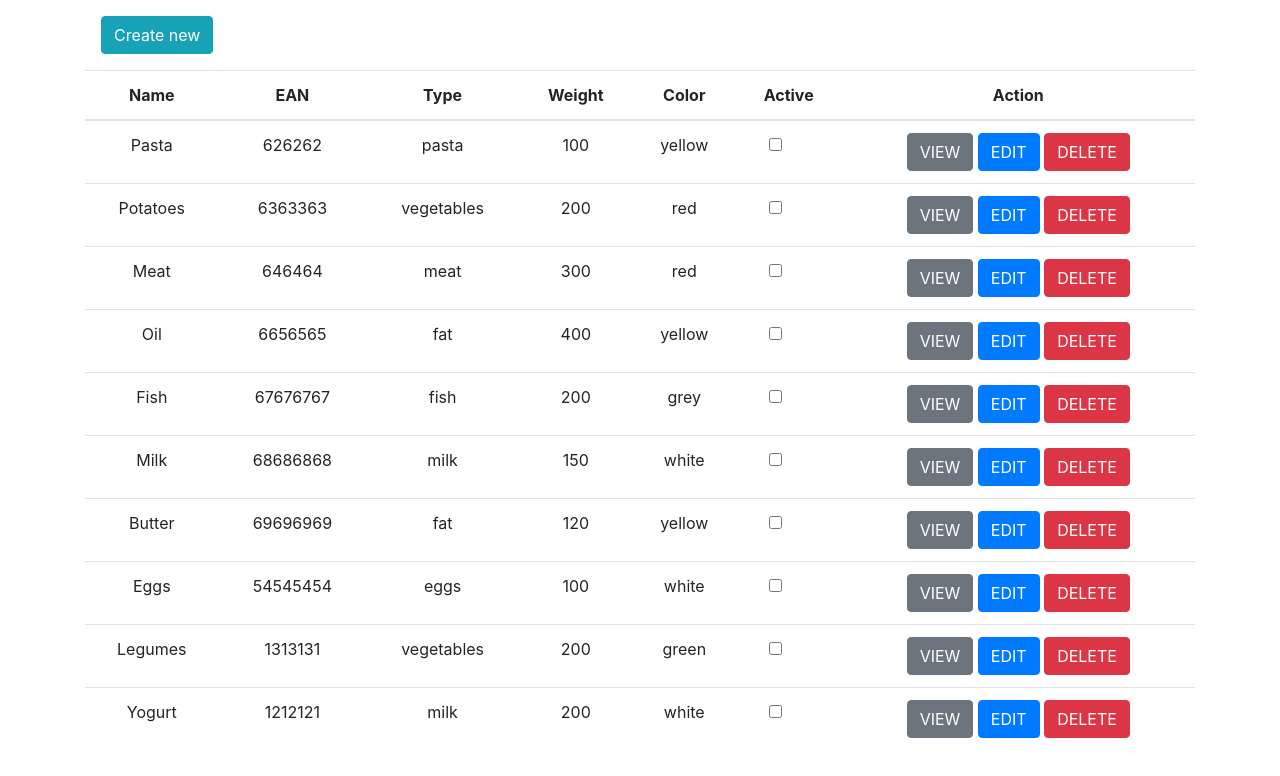
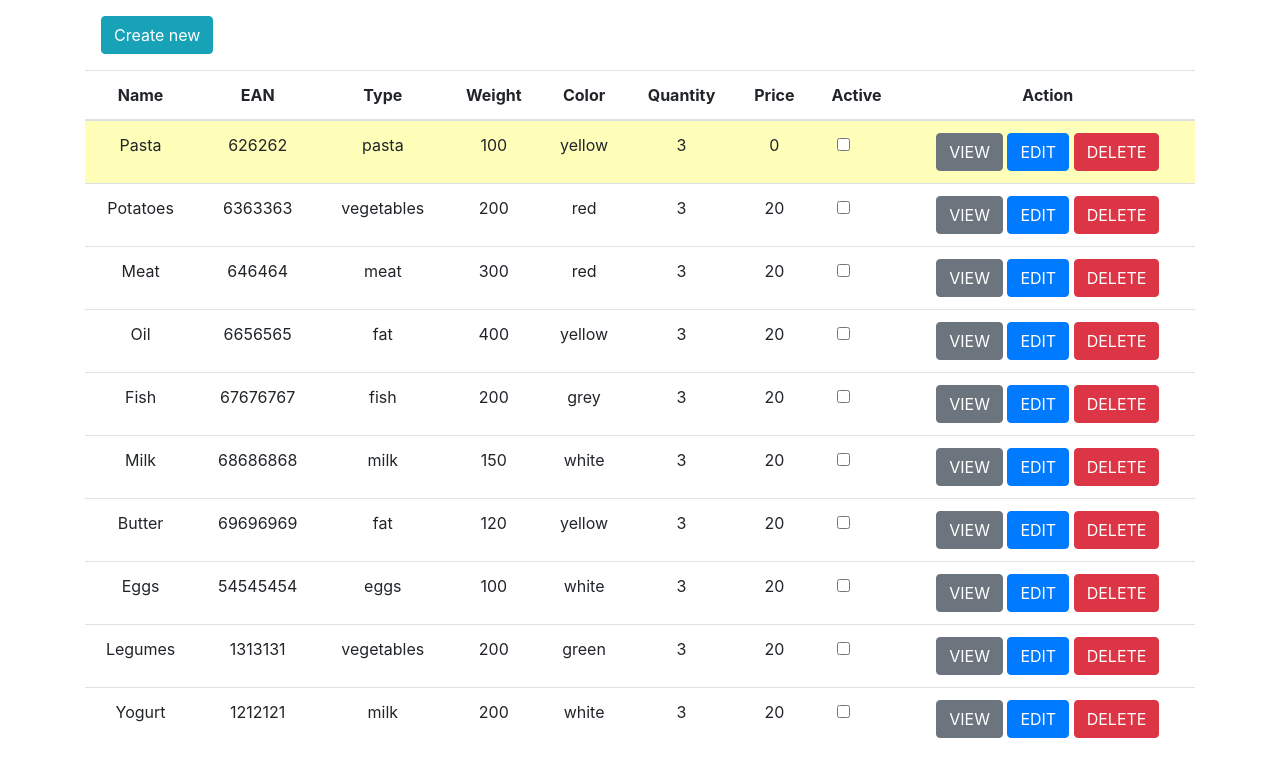
Before and after one commit to tomanomeike/talech-task, a React (Create React App) app: page /products in a window 1280 px wide. Shown: the top 776 px of the page. Built offline with nearby package versions, Linux system fonts and the light colour scheme.

Commit message:
add price and quantity

```diff
--- a/src/components/create/create.jsx
+++ b/src/components/create/create.jsx
@@ -17,6 +17,9 @@ const Create = props => {
     const type = e.target.type.value;
     const weight = e.target.weight.value;
     const color = e.target.color.value;
+    const quantity = e.target.quantity.value;
+    const price = e.target.price.value;
+
     const active =  e.target.active.checked;
 
     if (name === undefined || name=== null || name=== ''){
@@ -33,6 +36,12 @@ const Create = props => {
     }
     if (color === undefined || color=== null || color=== ''){
       errors.color ="*Color is required"
+    }
+    if (quantity === undefined || quantity=== null || quantity=== ''){
+      errors.quantity ="*Quantity is required"
+    }
+    if (price === undefined || price=== null || price=== ''){
+      errors.price ="*Price is required"
     }
 
 
@@ -54,6 +63,8 @@ const Create = props => {
       type,
       weight,
       color,
+      quantity,
+      price,
       active
     };
 
@@ -80,6 +91,12 @@ const Create = props => {
         <Form.Label htmlFor='name'>Color</Form.Label>
         <Form.Control type='text' name='color' />
         <div>{errors && errors.color && <span>{errors.color}</span>}</div>
+        <Form.Label htmlFor='name'>Quantity</Form.Label>
+        <Form.Control type='text' name='quantity' />
+        <div>{errors && errors.quantity && <span>{errors.quantity}</span>}</div>
+        <Form.Label htmlFor='name'>Price</Form.Label>
+        <Form.Control type='text' name='price' />
+        <div>{errors && errors.price && <span>{errors.price}</span>}</div>
         <div className='form-group form-check'>
           <input type='checkbox' className='form-check-input' name='active' />
           <Form.Label className='form-check-label' htmlFor='active'>
--- a/src/components/edit/edit.jsx
+++ b/src/components/edit/edit.jsx
@@ -14,6 +14,8 @@ const Edit = props => {
     type: '',
     weight: '',
     color: '',
+    quantity: '',
+    price: '',
     active: ''
   });
   const { getProductById } = useProducts();
@@ -91,6 +93,20 @@ const Edit = props => {
           onChange={onChange}
           value={inputValue.color}
         />
+         <Form.Label htmlFor='name'>Color</Form.Label>
+        <Form.Control
+          type='text'
+          name='quantity'
+          onChange={onChange}
+          value={inputValue.quantity}
+        />
+          <Form.Label htmlFor='name'>Color</Form.Label>
+        <Form.Control
+          type='text'
+          name='price'
+          onChange={onChange}
+          value={inputValue.price}
+        />
         <div className='form-group form-check'>
           <input
             type='checkbox'
--- a/src/components/item/item.css
+++ b/src/components/item/item.css
@@ -6,3 +6,6 @@
   .product.disabled td button{
     cursor: not-allowed;
   }
+  .item.highlighted{
+    background-color: #ffffb9;
+  }
--- a/src/components/item/item.jsx
+++ b/src/components/item/item.jsx
@@ -15,7 +15,10 @@ const Item = props => {
   return (
     <React.Fragment>
       <tr
-        className={props.product.checked ? 'product disabled' : 'product'}
+        className={
+          props.product.checked ? 'product disabled': 'product'
+          && props.product.price == 0 ? 'item highlighted': 'item '
+        }
         key={props.product.id}
       >
         <td>{props.product.name}</td>
@@ -23,6 +26,8 @@ const Item = props => {
         <td>{props.product.type}</td>
         <td>{props.product.weight}</td>
         <td>{props.product.color}</td>
+        <td>{props.product.quantity}</td>
+        <td>{props.product.price}</td>
         <td>
           <input
             className='form-check-input'
@@ -58,7 +63,6 @@ const Item = props => {
           </Button>
         </td>
       </tr>
-
     </React.Fragment>
   );
 };
--- a/src/components/list/list.jsx
+++ b/src/components/list/list.jsx
@@ -36,6 +36,8 @@ const List = () => {
                 <th>Type</th>
                 <th>Weight</th>
                 <th>Color</th>
+                <th>Quantity</th>
+                <th>Price</th>
                 <th>Active</th>
                 <th>Action</th>
               </tr>
--- a/src/components/show/show.css
+++ b/src/components/show/show.css
@@ -4,3 +4,7 @@
 p{
     font-weight: 600;
 }
+
+.item.highlighted{
+    background-color: ffffb9;
+}
--- a/src/components/show/show.jsx
+++ b/src/components/show/show.jsx
@@ -14,16 +14,19 @@ const Show = props => {
   }, [id]);
 
   return (
-    <div className='item'>
+    <div className={product.price==0 ? 'item highlighted' : 'item'}>
       <h3>{product.name}</h3>
       <p>EAN: {product.EAN}</p>
       <p>Type: {product.type}</p>
       <p>Weight: {product.weight}</p>
       <p>Color: {product.color}</p>
+      <p>quantity: {product.quantity}</p>
+      <p>price: {product.price}</p>
 
       <Link className='btn btn-primary mr-2' to={`/products/${id}/edit`}>
         Edit product
       </Link>
+
       <Button className='btn btn-danger' onClick={props.history.goBack}>
         <span>Cancel</span>
       </Button>
--- a/src/storage/client.jsx
+++ b/src/storage/client.jsx
@@ -15,6 +15,8 @@ storageClient.setData('products', [
     type: 'pasta',
     weight: '100',
     color: 'yellow',
+    quantity:3,
+    price:0,
     checked: false
   },
   {
@@ -24,6 +26,8 @@ storageClient.setData('products', [
     type: 'vegetables',
     weight: '200',
     color: 'red',
+    quantity:3,
+    price:20,
     checked: false
   },
   {
@@ -33,6 +37,8 @@ storageClient.setData('products', [
     type: 'meat',
     weight: '300',
     color: 'red',
+    quantity:3,
+    price:20,
     checked: false
   },
   {
@@ -42,6 +48,8 @@ storageClient.setData('products', [
     type: 'fat',
     weight: '400',
     color: 'yellow',
+    quantity:3,
+    price:20,
     checked: false
   },
   {
@@ -51,6 +59,8 @@ storageClient.setData('products', [
     type: 'fish',
     weight: '200',
     color: 'grey',
+    quantity:3,
+    price:20,
     checked: false
   },
   {
@@ -60,6 +70,8 @@ storageClient.setData('products', [
     type: 'milk',
     weight: '150',
     color: 'white',
+    quantity:3,
+    price:20,
     checked: false
   },
   {
@@ -69,6 +81,8 @@ storageClient.setData('products', [
     type: 'fat',
     weight: '120',
     color: 'yellow',
+    quantity:3,
+    price:20,
     checked: false
   },
   {
@@ -78,6 +92,8 @@ storageClient.setData('products', [
     type: 'eggs',
     weight: '100',
     color: 'white',
+    quantity:3,
+    price:20,
     checked: false
   },
   {
@@ -87,6 +103,8 @@ storageClient.setData('products', [
     type: 'vegetables',
     weight: '200',
     color: 'green',
+    quantity:3,
+    price:20,
     checked: false
   },
   {
@@ -96,6 +114,8 @@ storageClient.setData('products', [
     type: 'milk',
     weight: '200',
     color: 'white',
+    quantity:3,
+    price:20,
     checked: false
   }
 ]);
```
